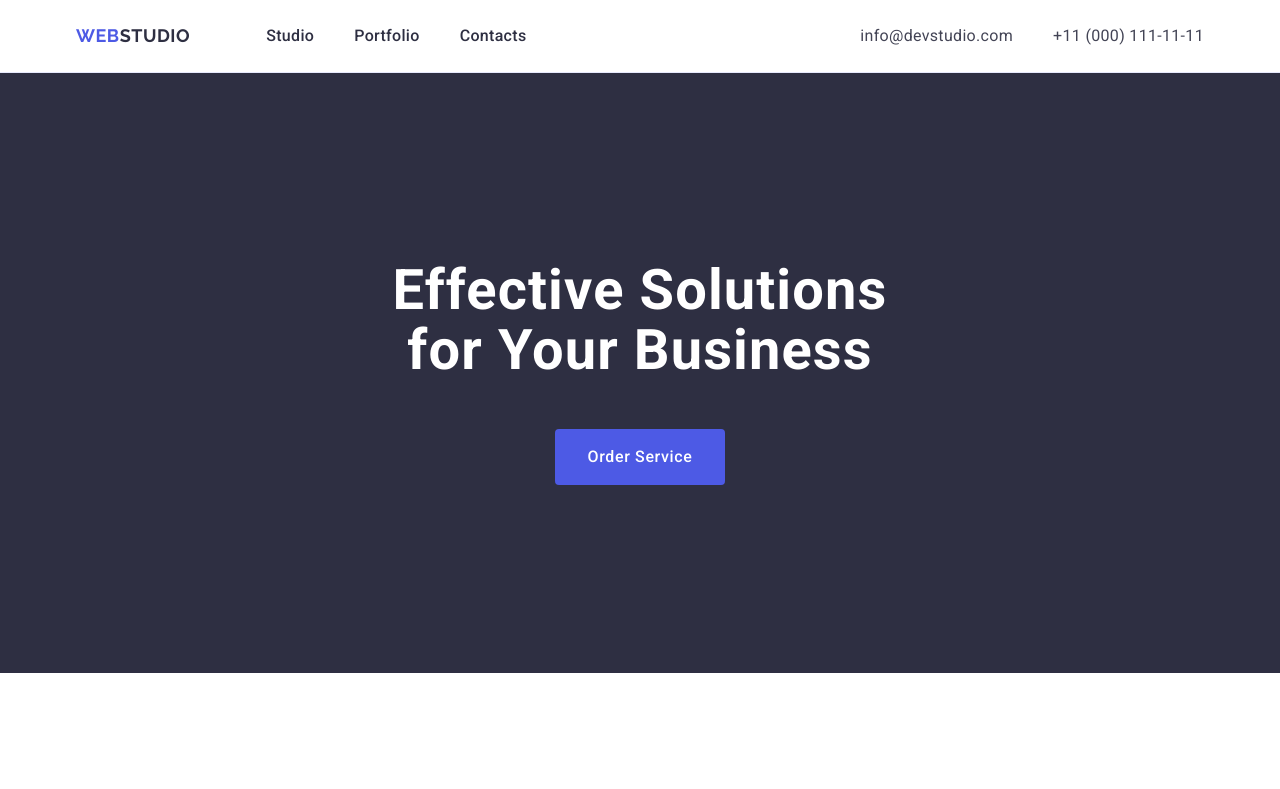
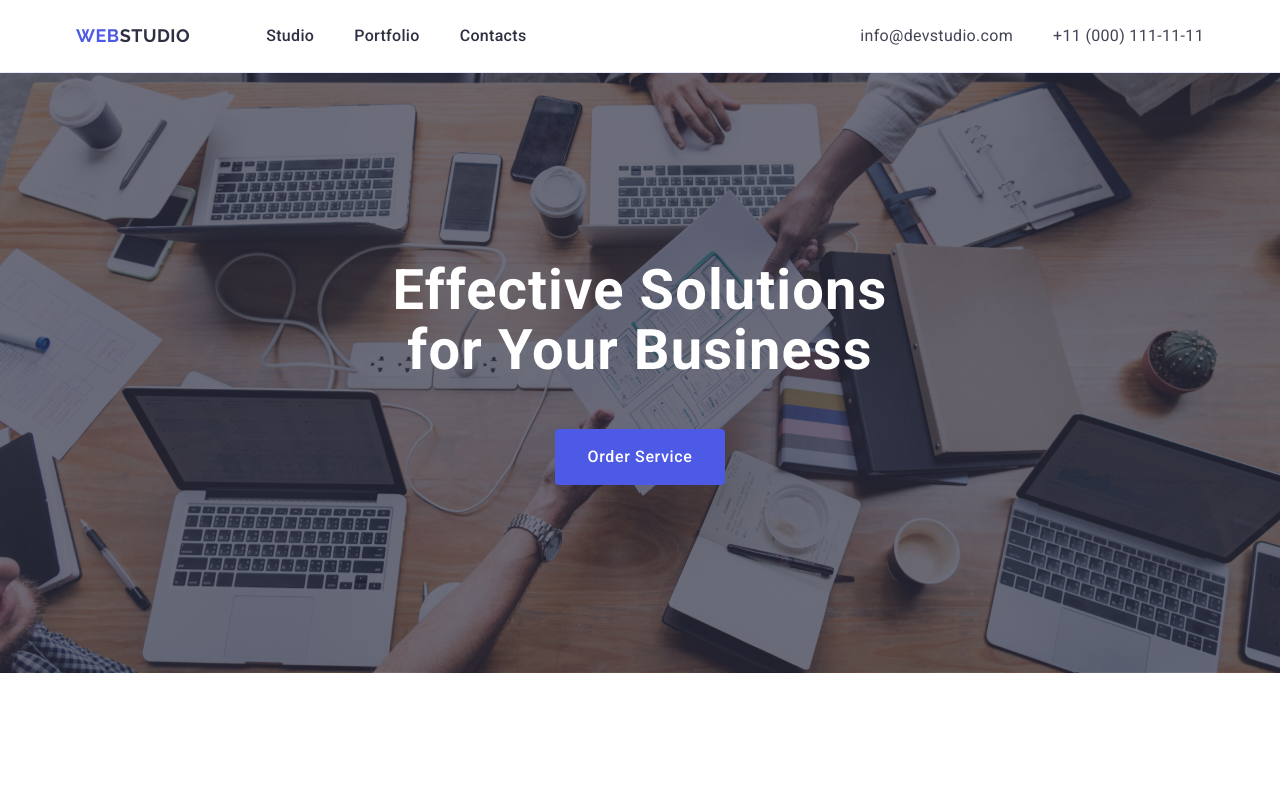
Before and after one commit to mafSida/goit-markup-hw-04, a plain HTML site: page index.html in a window 1280 px wide. Shown: the top 789 px of the page. Drawn offline with nearby package versions, Linux system fonts and the light colour scheme.

Commit message:
add background gradient image

```diff
--- a/css/styles.css
+++ b/css/styles.css
@@ -147,6 +147,15 @@ img {
   background-color: #2e2f42;
   padding-top: 188px;
   padding-bottom: 188px;
+  background-image: linear-gradient(
+      to bottom,
+      rgba(46, 47, 66, 0.7),
+      rgba(46, 47, 66, 0.7)
+    ),
+    url(/images/background-image.jpg);
+  background-repeat: no-repeat;
+  background-position: center center;
+  background-size: cover;
 }
 
 .hero .container {
@@ -254,6 +263,7 @@ img {
   border-radius: 0px 0px 4px 4px;
 }
 .team-list-img {
+  max-width: 100%;
 }
 
 .team-list-wrap {
```
Also changed, not shown: images/background-image.jpg (added).
